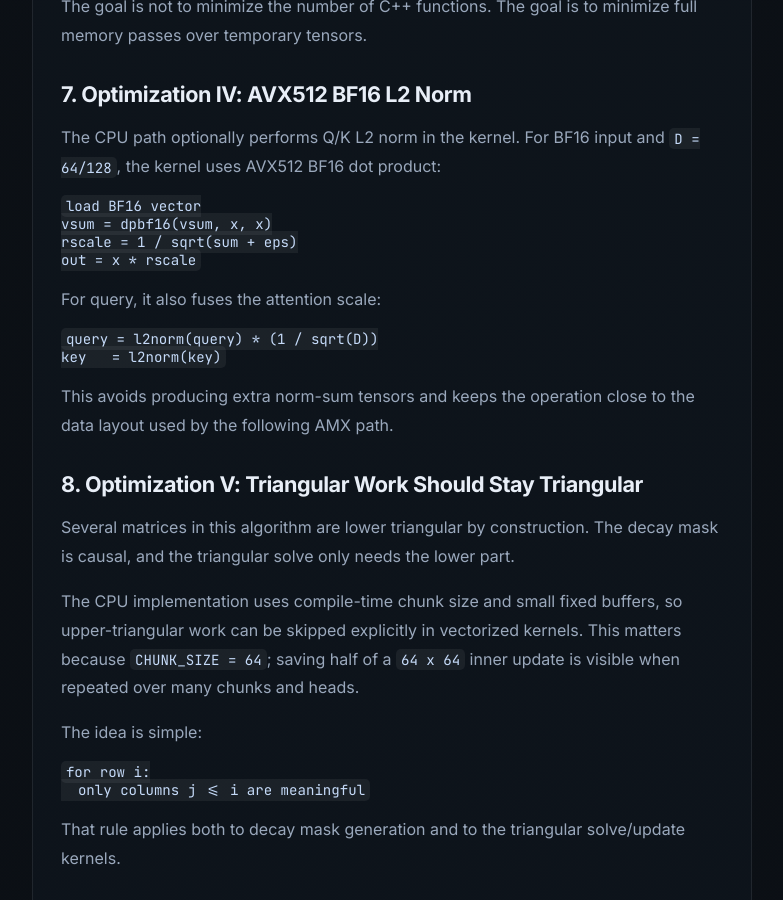
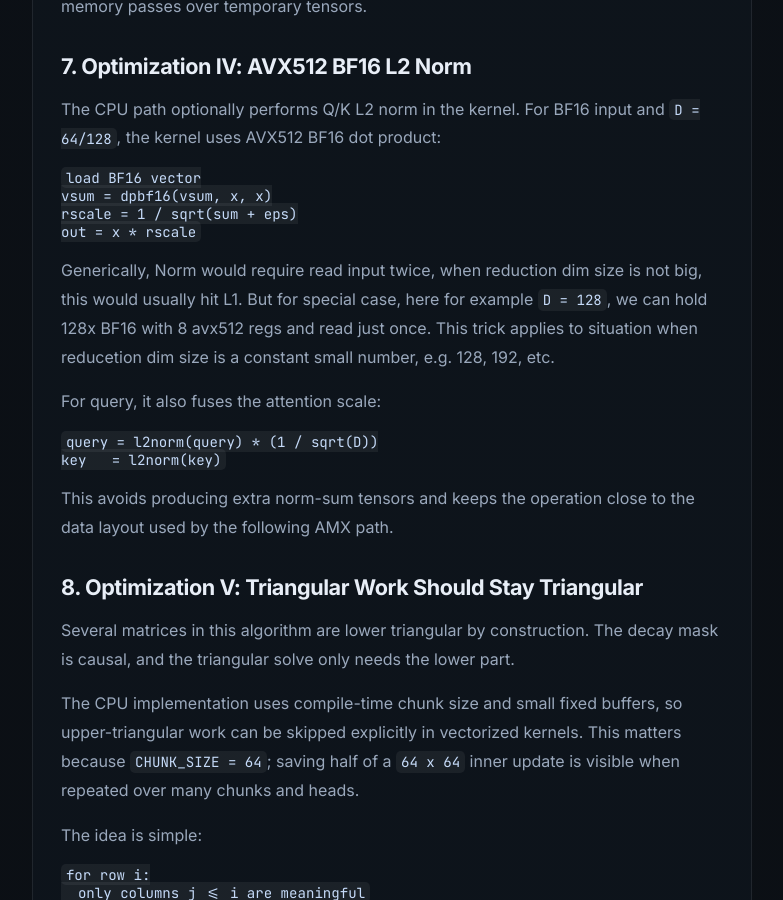
Before and after one commit to mingfeima/mingfeima.github.io, a Jekyll site: the page built from posts/cpu-gdn-chunk-kernel.md, in a window 1280 px wide and 900 px high, scrolled down 5812 px. Shown: the whole window, without its empty margins (248-1031 px from the left). Built offline with Jekyll 4.4.1, drawn with Linux system fonts in a browser that asks for light colours; some of the changed text lies outside the part shown.

Commit message:
Update cpu-gdn-chunk-kernel.md

````diff
--- a/posts/cpu-gdn-chunk-kernel.md
+++ b/posts/cpu-gdn-chunk-kernel.md
@@ -267,6 +267,9 @@
 rscale = 1 / sqrt(sum + eps)
 out = x * rscale
 ```
+Generically, Norm would require read input twice, when reduction dim size is not big, this would usually hit L1. But for special case,
+here for example `D = 128`, we can hold 128x BF16 with 8 avx512 regs and read just once. This trick applies to situation when reducetion
+dim size is a constant small number, e.g. 128, 192, etc.
 
 For query, it also fuses the attention scale:
 
````
Also changed, not shown: other parts of posts/cpu-gdn-chunk-kernel.md (+1 -1 lines).
